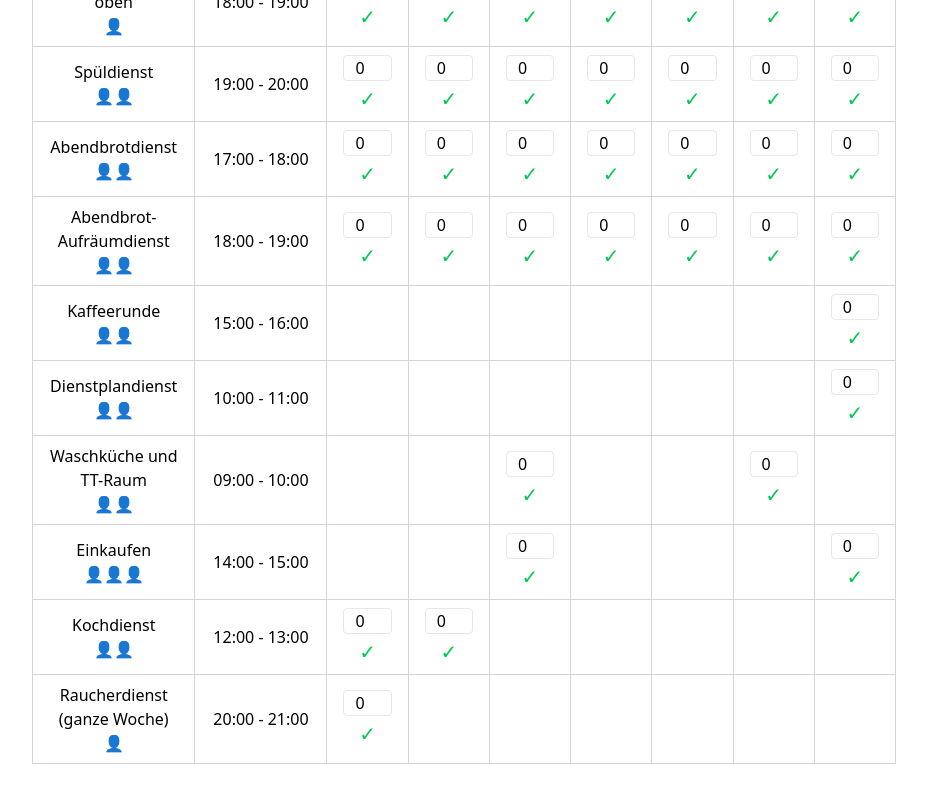
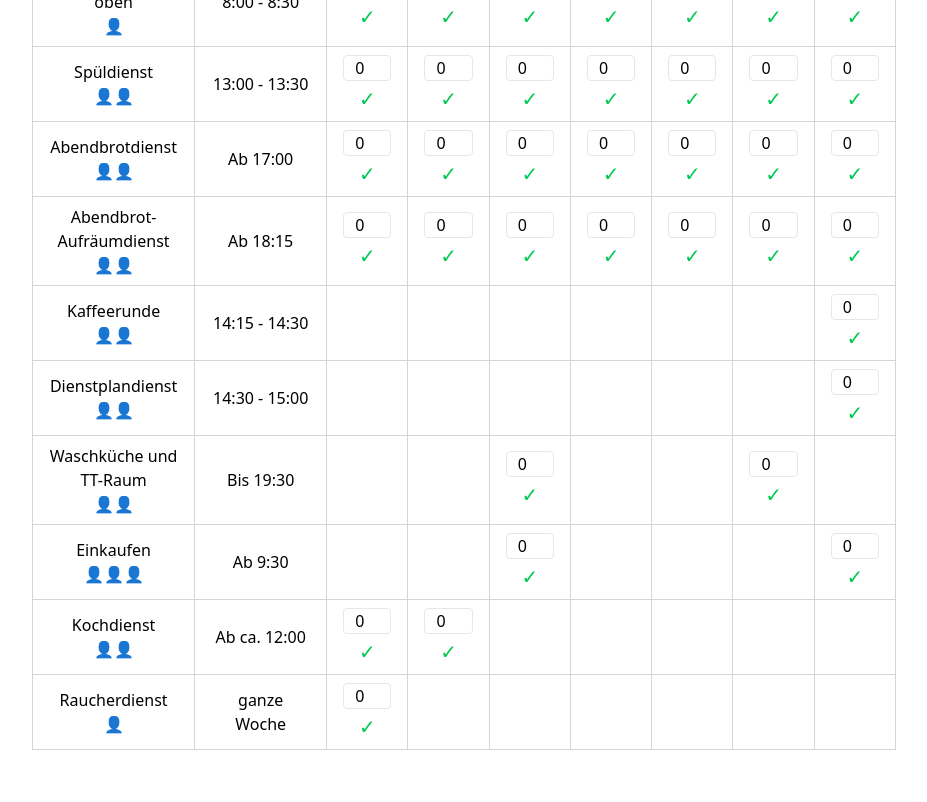
Before and after one commit to Joelbarfoo/angular-firebase-dienstplan-wh, an Angular app: page / in a window 1280 px wide. Shown: the part 520-1322 px from the top of the page, without its empty margins (176-1103 px from the left). Built offline with nearby package versions, Linux system fonts and the light colour scheme.

Commit message:
fixed correct times

```diff
--- a/src/app/features/home/home/home.ts
+++ b/src/app/features/home/home/home.ts
@@ -20,17 +20,17 @@ export class Home {
 
   services = signal<Service[]>([
     { name: 'Frühstücksdienst', days: ['Montag', 'Dienstag', 'Mittwoch', 'Donnerstag', 'Freitag'], peopleNeeded: 2, time: '07:15 - 07:30' },
-    { name: 'Aufräumdienst unten', days: ['Samstag', 'Sonntag'], peopleNeeded: 1, time: '18:00 - 19:00' },
-    { name: 'Aufräumdienst oben', days: ['Samstag', 'Sonntag', 'Montag', 'Dienstag', 'Mittwoch', 'Donnerstag', 'Freitag'], peopleNeeded: 1, time: '18:00 - 19:00' },
-    { name: 'Spüldienst', days: ['Samstag', 'Sonntag', 'Montag', 'Dienstag', 'Mittwoch', 'Donnerstag', 'Freitag'], peopleNeeded: 2, time: '19:00 - 20:00' },
-    { name: 'Abendbrotdienst', days: ['Samstag', 'Sonntag', 'Montag', 'Dienstag', 'Mittwoch', 'Donnerstag', 'Freitag'], peopleNeeded: 2, time: '17:00 - 18:00' },
-    { name: 'Abendbrot-Aufräumdienst', days: ['Samstag', 'Sonntag', 'Montag', 'Dienstag', 'Mittwoch', 'Donnerstag', 'Freitag'], peopleNeeded: 2, time: '18:00 - 19:00' },
-    { name: 'Kaffeerunde', days: ['Freitag'], peopleNeeded: 2, time: '15:00 - 16:00' },
-    { name: 'Dienstplandienst', days: ['Freitag'], peopleNeeded: 2, time: '10:00 - 11:00' },
-    { name: 'Waschküche und TT-Raum', days: ['Montag', 'Donnerstag'], peopleNeeded: 2, time: '09:00 - 10:00' },
-    { name: 'Einkaufen', days: ['Montag', 'Freitag'], peopleNeeded: 3, time: '14:00 - 15:00' },
-    { name: 'Kochdienst', days: ['Samstag', 'Sonntag'], peopleNeeded: 2, time: '12:00 - 13:00' },
-    { name: 'Raucherdienst (ganze Woche)', days: ['Samstag'], peopleNeeded: 1, time: '20:00 - 21:00' }
+    { name: 'Aufräumdienst unten', days: ['Samstag', 'Sonntag'], peopleNeeded: 1, time: 'Ab 8:00' },
+    { name: 'Aufräumdienst oben', days: ['Samstag', 'Sonntag', 'Montag', 'Dienstag', 'Mittwoch', 'Donnerstag', 'Freitag'], peopleNeeded: 1, time: '8:00 - 8:30' },
+    { name: 'Spüldienst', days: ['Samstag', 'Sonntag', 'Montag', 'Dienstag', 'Mittwoch', 'Donnerstag', 'Freitag'], peopleNeeded: 2, time: '13:00 - 13:30' },
+    { name: 'Abendbrotdienst', days: ['Samstag', 'Sonntag', 'Montag', 'Dienstag', 'Mittwoch', 'Donnerstag', 'Freitag'], peopleNeeded: 2, time: 'Ab 17:00' },
+    { name: 'Abendbrot-Aufräumdienst', days: ['Samstag', 'Sonntag', 'Montag', 'Dienstag', 'Mittwoch', 'Donnerstag', 'Freitag'], peopleNeeded: 2, time: 'Ab 18:15' },
+    { name: 'Kaffeerunde', days: ['Freitag'], peopleNeeded: 2, time: '14:15 - 14:30' },
+    { name: 'Dienstplandienst', days: ['Freitag'], peopleNeeded: 2, time: '14:30 - 15:00' },
+    { name: 'Waschküche und TT-Raum', days: ['Montag', 'Donnerstag'], peopleNeeded: 2, time: 'Bis 19:30' },
+    { name: 'Einkaufen', days: ['Montag', 'Freitag'], peopleNeeded: 3, time: 'Ab 9:30' },
+    { name: 'Kochdienst', days: ['Samstag', 'Sonntag'], peopleNeeded: 2, time: 'Ab ca. 12:00' },
+    { name: 'Raucherdienst', days: ['Samstag'], peopleNeeded: 1, time: 'ganze Woche' }
   ]);
 
   nextSaturday = signal(this.getNextSaturday());
```
